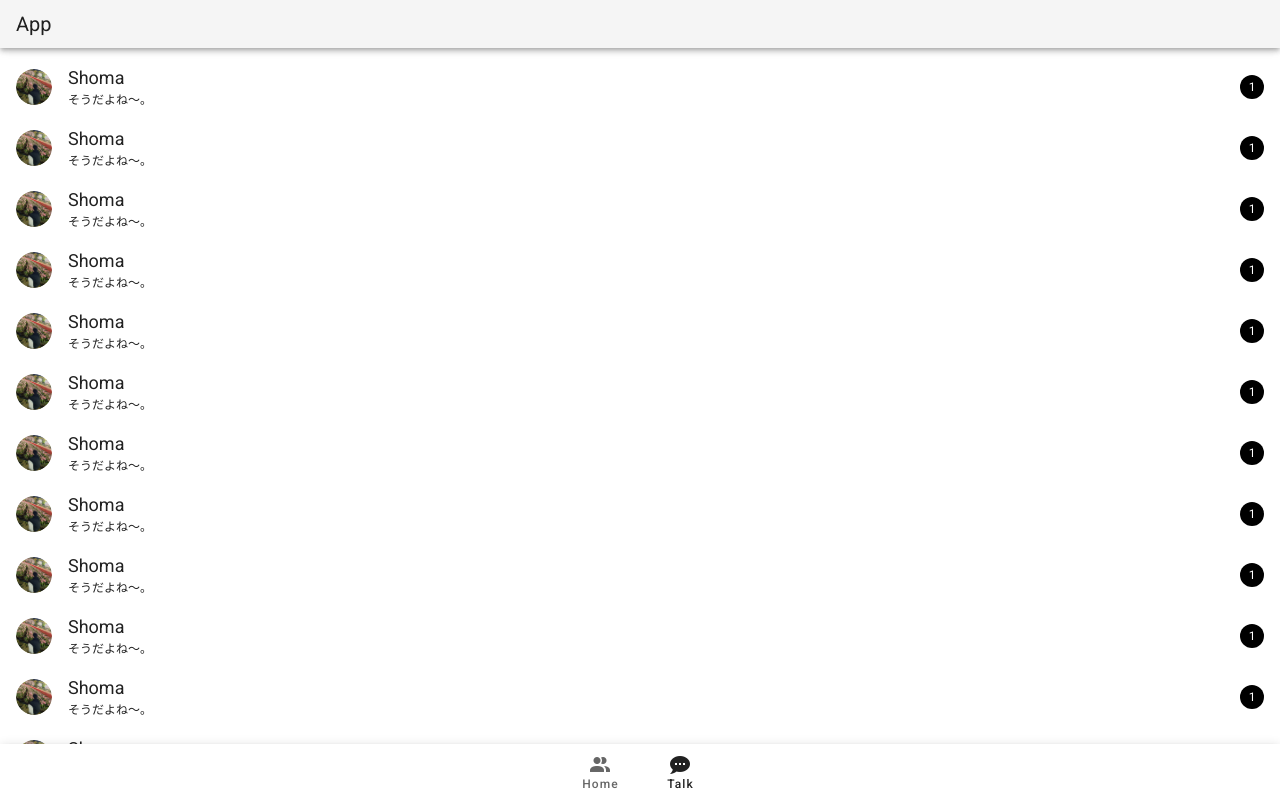
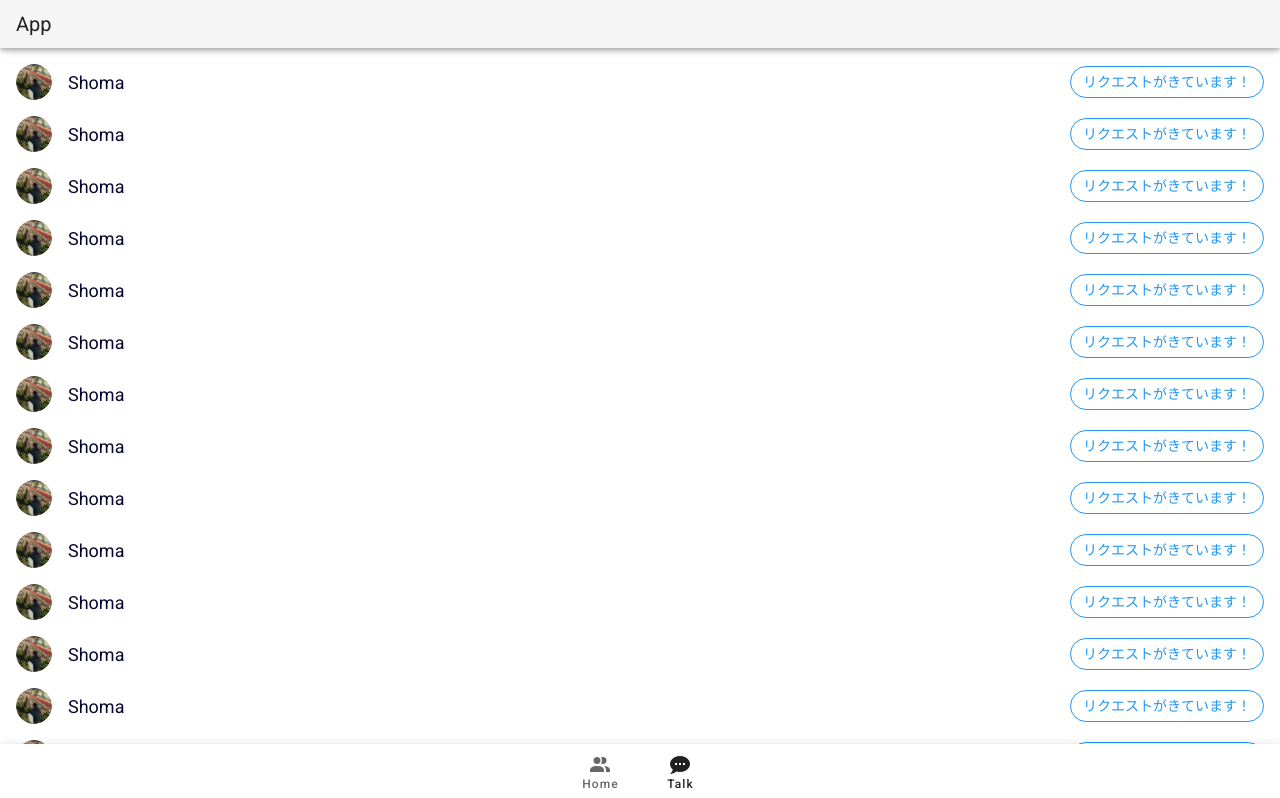
Before and after one commit to knknk98/dena-hackathon-front, a Nuxt app in the folder app/: page /talk in a window 1280 px wide. Shown: the top 798 px of the page. Built offline with nearby package versions, Linux system fonts and the light colour scheme.

Commit message:
talkをタップした時のフロー作成

```diff
--- a/app/components/ChatHeader.vue
+++ b/app/components/ChatHeader.vue
@@ -1,6 +1,6 @@
 <template>
   <v-app-bar app dark class="chat-header px-2">
-    <v-btn icon class="mr-1">
+    <v-btn icon class="mr-1" nuxt to="/talk">
       <v-icon color="white">mdi-chevron-left</v-icon>
     </v-btn>
     <v-toolbar-title>Shoma</v-toolbar-title>
--- a/app/components/TalkItem.vue
+++ b/app/components/TalkItem.vue
@@ -1,7 +1,7 @@
 <template>
   <div>
     <!-- テキストも表示するタイプ(普通にトークしてる状態) -->
-    <div v-if="isTalking" class="talking ma-4">
+    <div v-if="isTalking" class="talking ma-4" @click="openChatPage">
       <div class="talking-inner">
         <v-avatar size="36"><img src="../assets/icon_sample.png" /> </v-avatar>
         <div class="ml-4">
@@ -14,7 +14,7 @@
       </div>
     </div>
     <!-- バッジがつくタイプ(リクエスト中 or リクエストが来ている状態) -->
-    <div v-else>
+    <div v-else @click="openChatPage">
       <div class="friend ma-4">
         <div class="friend-inner">
           <v-avatar size="36"
@@ -35,11 +35,17 @@
 import Vue from 'vue'
 
 export default Vue.extend({
-  name: 'talk-item',
+  name: 'TalkItem',
   data() {
     return {
-      isTalking: true,
+      isTalking: false,
     }
+  },
+  methods: {
+    openChatPage() {
+      const friendId = 1
+      this.$router.push({ path: '/chat/' + friendId })
+    },
   },
 })
 </script>
--- a/app/pages/chat/_id.vue
+++ b/app/pages/chat/_id.vue
@@ -40,6 +40,17 @@ import ChatHeader from '../../components/ChatHeader.vue'
 import ChatItem from '../../components/ChatItem.vue'
 export default Vue.extend({
   components: { ChatHeader, ChatItem },
+  data() {
+    return {
+      friendId: '',
+    }
+  },
+  mounted() {
+    // friendIdを取得
+    this.friendId = parseInt(
+      this.$router.currentRoute.path.split('/').slice(2)[0]
+    )
+  },
 })
 </script>
 
```
